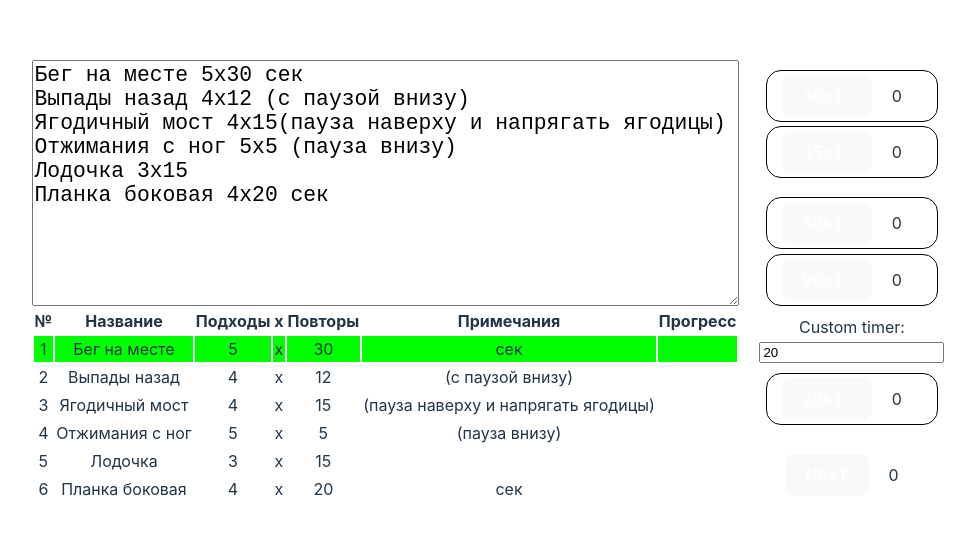
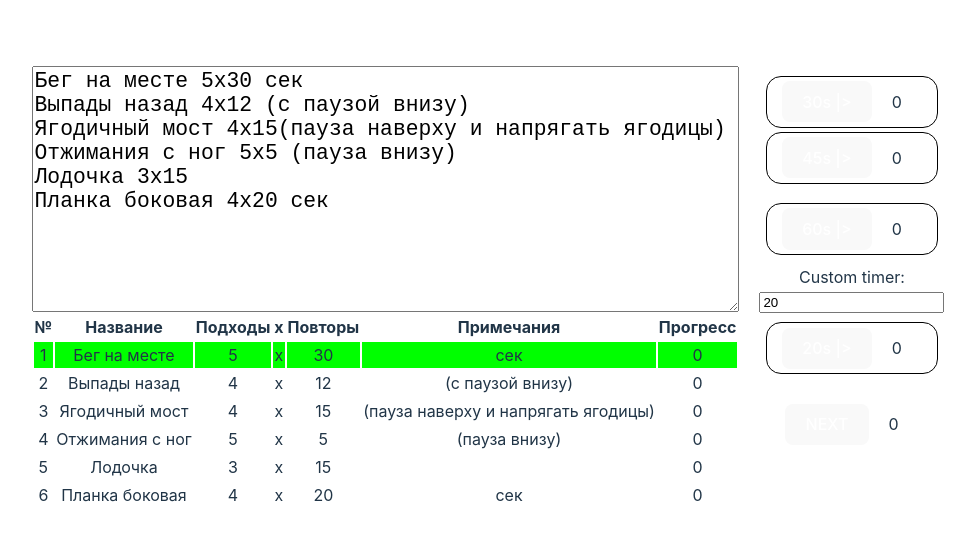
Before and after one commit to unfalse/trainings-tracker, a React (Vite) app: page / in a window 1280 px wide. Shown: the part 112-652 px from the top of the page, without its empty margins (142-1117 px from the left). Built offline with nearby package versions, Linux system fonts and the light colour scheme.

Commit message:
moved components into separate directories, fixed typescript types, refactored code to more meaningful and readable state, added comments

```diff
--- a/src/App.tsx
+++ b/src/App.tsx
@@ -1,28 +1,16 @@
-// @ts-nocheck
-/*
- * TODO:
- * - добавить поддержку упражнений с неизвестным количеством подходов - просто писать вместо повторений N, например 5хN, * при этом после строки прогресса добавить кнопку STOP для перехода к следующему упражнению (с перерывом 2 минуты)
- * - отключить поле ввода после первого нажатия NEXT
- *
- */
 import {
-  JSXElementConstructor,
-  Key,
-  ReactElement,
-  ReactFragment,
-  ReactPortal,
   useState,
   useRef,
-  useEffect,
 } from 'react';
 import {v4} from 'uuid';
 
+import { ExerciseTable } from './components/exercise-table';
+import { CustomTimer } from './components/custom-timer';
+import { TimerButton } from './components/timer-button';
+import { startAndUpdateTimer } from './funcs/start-and-update-timer';
+import { ALARM_SOUND_FILEPATH, EXERCISES_BREAK_TIME, REPEATS_BREAK_TIME } from './const';
+import { Exercise } from './types';
 import './App.css';
-
-const REPEATS_BREAK_TIME = 60;
-const EXERCISES_BREAK_TIME = 90;
-const ONE_SECOND = 1000;
-const ALARM_SOUND_FILEPATH = 'beep-6.mp3';
 
 const mockedText =
   'Бег на месте 5х30 сек\n\
@@ -32,28 +20,27 @@ const mockedText =
 Лодочка 3х15\n\
 Планка боковая 4х20 сек';
 
-const getArr = (str: string) => {
-  const records = str.split('\n');
-  const exercises = records
-    .map((record: string) => {
-      const found = Array.from(
-        record.matchAll(/(.+?)(\d+)х(\d{1,2})+(.+)?/gi),
-      )[0];
-      // console.log(record);
-      // console.log(found);
-      return found
-        ? {
-            id: v4(),
-            title: found[1],
-            times: found[2],
-            repeats: found[3],
-            after: found[4],
-            isSeconds: false,
-            progress: '',
-          }
-        : '';
-    })
-    .filter(record => record !== '');
+const getArr = (str: string): Exercise[] => {
+  const records: string[] = str.split('\n');
+  const rawArrays: RegExpMatchArray[] = records
+    .filter(record => record !== '')
+    .map((record: string) =>
+      Array.from(record.matchAll(/(.+?)(\d+)х(\d{1,2})+(.+)?/gi),)[0]
+    )
+    .filter(found => found !== undefined);
+
+  const exercises: Exercise[] =
+    rawArrays
+    .map((item) => ({
+      id: v4(),
+      title: item[1],
+      times: item[2],
+      repeats: item[3],
+      after: item[4],
+      isSeconds: false,
+      progress: 0,
+    }));
+
   return exercises;
 };
 
@@ -63,9 +50,9 @@ const App = () => {
   const [disableNext, setDisableNext] = useState(false);
   const [disableExerciseText, setDisableExerciseText] = useState(false);
   const [seconds, setSeconds] = useState(0);
-  const [currentExercise, setCurrentExercise] = useState(1);
-  const alarmSoundRef = useRef(null);
-  const exerciseDurationRef = useRef({start: 0, end: 0});
+  const [currentExerciseNumber, setCurrentExerciseNumber] = useState<number>(1);
+  const alarmSoundRef = useRef<HTMLAudioElement>(null);
+  // const exerciseDurationRef = useRef({start: 0, end: 0});
 
   const onTextChange = (e: {target: {value: any}}) => {
     const times = getArr(e.target.value);
@@ -86,51 +73,57 @@ const App = () => {
     if (!disableExerciseText) {
       setDisableExerciseText(true);
     }
-    const unchangedExercise = exercisesData.find(
-      (exercise: {times: any; progress: string | any[]}) => {
-        return Number(exercise.times) > exercise.progress.length;
-      },
+
+    // 1. Находим первое упражнение где прогресс меньше общего числа подходов
+    const exerciseInProgress = exercisesData.find(
+      (exercise: Exercise) => Number(exercise.times) > exercise.progress
     );
 
-    if (unchangedExercise) {
+    // 2. Для найденного упражнения
+    if (exerciseInProgress) {
+      // 3. Увеличиваем число выполненных подходов
       const updatedExerciseData = exercisesData.map(exercise => {
-        if (unchangedExercise.id === exercise.id) {
+        if (exerciseInProgress.id === exercise.id) {
           return {
             ...exercise,
-            progress: `${exercise.progress}${Number(
-              exercise.progress.length + 1,
-            )}`,
+            progress: exercise.progress + 1,
           };
         }
         return exercise;
       });
 
-      let breakDelay = REPEATS_BREAK_TIME;
+      let breakDelay: number = REPEATS_BREAK_TIME;
+      // 4. Если число выполненных подходов равно общему числу подходов
       if (
-        Number(unchangedExercise.times) - 1 ===
-        unchangedExercise.progress.length
+        Number(exerciseInProgress.times) - 1 ===
+        exerciseInProgress.progress
       ) {
+        // 5. Устанавливаем интервал для перерыва между упражнениями
         breakDelay = EXERCISES_BREAK_TIME;
-        const updatedCurrentExercise =
-          currentExercise + 1 > exercisesData.length ? 1 : currentExercise + 1;
-        //        console.log(updatedCurrentExercise);
-        setCurrentExercise(updatedCurrentExercise);
+        if (currentExerciseNumber + 1 > exercisesData.length) {
+          // 6. Если текущий номер упражнения больше чем общее количество упражнений,
+          // то текущий номер будет равен первому упражнению
+          setCurrentExerciseNumber(1);
+        } else {
+          // 7. Иначе текущий номер увеличиваем на 1
+          setCurrentExerciseNumber(currentExerciseNumber + 1);
+        }
       }
-
-      //      console.log(exercisesData.length);
 
       setDisableNext(true);
       setExercisesData(updatedExerciseData);
       startAndUpdateTimer(breakDelay, setSeconds, () => {
         setDisableNext(false);
-        alarmSoundRef.current.play();
+        alarmSoundRef.current?.play();
       });
     }
   };
 
   const onStopAlarm = () => {
-    alarmSoundRef.current.pause();
-    alarmSoundRef.current.currentTime = 0;
+    alarmSoundRef.current?.pause();
+    if (alarmSoundRef.current) {
+      alarmSoundRef.current.currentTime = 0;
+    }
   };
 
   const nextButtonClass = seconds > 0 ? 'active blink-bg' : '';
@@ -150,7 +143,7 @@ const App = () => {
         <ExerciseTable
           exercises={exercisesData}
           onSecondsChange={onSecondsChange}
-          currentExercise={currentExercise}
+          currentExerciseIndex={currentExerciseNumber}
         />
       </div>
 
@@ -162,7 +155,6 @@ const App = () => {
           </div>
           <div>
             <TimerButton delay={60} />
-            <TimerButton delay={90} />
           </div>
         </div>
         <CustomTimer />
@@ -187,145 +179,4 @@ const App = () => {
   );
 };
 
-// @ts-ignore
-const ExerciseTable = ({exercises, onSecondsChange, currentExercise}) => {
-  return (
-    <div>
-      <table>
-        <tbody>
-          <tr>
-            <th>№</th>
-            <th>Название</th>
-            <th>Подходы</th>
-            <th>х</th>
-            <th>Повторы</th>
-            <th className="centered-text">Примечания</th>
-
-            <th className="centered-text">Прогресс</th>
-          </tr>
-          {exercises.map(
-            (
-              exercise: {
-                id: string;
-                title: string;
-                times: string;
-                repeats: string;
-                after: string;
-                progress: string;
-              },
-              exerciseIndex: number,
-            ) => {
-              const onCheckBoxSecondsChange = () => {
-                onSecondsChange(exercise.id);
-              };
-
-              const currentRowClass =
-                currentExercise === exerciseIndex + 1
-                  ? 'exercise-table-row-active'
-                  : 'exercise-table-row-inactive';
-
-              return (
-                <tr key={exercise.id} className={currentRowClass}>
-                  <td>{exerciseIndex + 1}</td>
-                  <td>{exercise.title}</td>
-                  <td className="centered-text">{exercise.times}</td>
-                  <td>x</td>
-                  <td className="centered-text">{exercise.repeats}</td>
-                  <td className="centered-text">{exercise.after}</td>
-                  <td className="centered-text">{exercise.progress}</td>
-                </tr>
-              );
-            },
-          )}
-        </tbody>
-      </table>
-    </div>
-  );
-};
-
-const startAndUpdateTimer = (delay, setTimerState, onTimerEnd) => {
-  const start = Date.now();
-  const intervalId = setInterval(function() {
-    const delta = Math.floor((Date.now() - start) / ONE_SECOND);
-    const secondsPassed = delay - delta;
-    setTimerState(secondsPassed);
-    if (secondsPassed <= 0) {
-      // timerEndSoundRef.current.play();
-      onTimerEnd();
-      clearInterval(intervalId);
-    }
-  }, 100);
-};
-
-const CustomTimer = () => {
-  const [timerValue, setTimerValue] = useState(20);
-  const [disableInput, setDisableInput] = useState(false);
-
-  const onTimerValueChange = (e: {target: {value: string}}) => {
-    setTimerValue(e.target.value);
-  };
-
-  const onTimerStart = () => {
-    setDisableInput(true);
-  };
-
-  const onTimerFinish = () => {
-    setDisableInput(false);
-  };
-
-  return (
-    <div>
-      Custom timer:
-      <br />
-      <input
-        type="text"
-        onChange={onTimerValueChange}
-        disable={disableInput.toString()}
-        value={timerValue}
-      />
-      <TimerButton
-        delay={timerValue}
-        onStart={onTimerStart}
-        onFinish={onTimerFinish}
-      />
-    </div>
-  );
-};
-
-const TimerButton = ({delay = 60, onStart = () => {}, onFinish = () => {}}) => {
-  const [timer, setTimer] = useState(0);
-  const timerEndSoundRef = useRef(null);
-  const onTimerToggle = () => {
-    startAndUpdateTimer(delay, setTimer, () => {
-      timerEndSoundRef.current.play();
-      onFinish();
-    });
-    onStart();
-  };
-  const buttonClass = timer === 0 ? '' : 'active blink-bg';
-  const isButtonDisabled = timer > 0;
-
-  return (
-    <div className="timer-button-container">
-      <div className="timer-button__button-and-countdown-container">
-        <button
-          onClick={onTimerToggle}
-          className={buttonClass}
-          disabled={isButtonDisabled}>
-          {delay}s |&gt;
-        </button>
-        <div className="timer-button__countdown"> {timer}</div>
-
-        <span className="timer-button__copyright-container">
-          <span className="timer-button__copyright">timer (c) nopefish</span>
-        </span>
-        <audio id="alarm-sound" ref={timerEndSoundRef}>
-          <source src={ALARM_SOUND_FILEPATH} type="audio/mpeg"></source>
-          Your browser does not support the audio element.
-        </audio>
-      </div>
-    </div>
-  );
-};
-
 export default App;
--- /dev/null
+++ b/src/components/custom-timer.tsx
@@ -0,0 +1,37 @@
+import { useState } from "react";
+import { TimerButton } from "./timer-button";
+
+export const CustomTimer = () => {
+    const [timerValue, setTimerValue] = useState(20);
+    const [disableInput, setDisableInput] = useState(false);
+
+    const onTimerValueChange = (e: {target: {value: string}}) => {
+      setTimerValue(Number(e.target.value));
+    };
+
+    const onTimerStart = () => {
+      setDisableInput(true);
+    };
+
+    const onTimerFinish = () => {
+      setDisableInput(false);
+    };
+
+    return (
+      <div>
+        Custom timer:
+        <br />
+        <input
+          type="text"
+          onChange={onTimerValueChange}
+          disabled={disableInput}
+          value={timerValue}
+        />
+        <TimerButton
+          delay={timerValue}
+          onStart={onTimerStart}
+          onFinish={onTimerFinish}
+        />
+      </div>
+    );
+  };
--- /dev/null
+++ b/src/components/exercise-table.tsx
@@ -0,0 +1,52 @@
+import { Exercise, ExerciseTableParams } from "../types";
+
+export const ExerciseTable = ({ exercises, onSecondsChange, currentExerciseIndex }: ExerciseTableParams) => {
+  const renderExercises = () => {
+    return (exercises.map((
+      exercise: Exercise,
+      exerciseIndex: number,
+    ) => {
+      const onCheckBoxSecondsChange = () => {
+        onSecondsChange(exercise.id);
+      };
+
+      const currentRowClass =
+        currentExerciseIndex === exerciseIndex + 1
+          ? 'exercise-table-row-active'
+          : 'exercise-table-row-inactive';
+
+      return (
+        <tr key={exercise.id} className={currentRowClass}>
+          <td>{exerciseIndex + 1}</td>
+          <td>{exercise.title}</td>
+          <td className="centered-text">{exercise.times}</td>
+          <td>x</td>
+          <td className="centered-text">{exercise.repeats}</td>
+          <td className="centered-text">{exercise.after}</td>
+          <td className="centered-text">{exercise.progress}</td>
+        </tr>
+      );
+    },
+    ))
+  };
+
+  return (
+    <div>
+      <table>
+        <tbody>
+          <tr>
+            <th>№</th>
+            <th>Название</th>
+            <th>Подходы</th>
+            <th>х</th>
+            <th>Повторы</th>
+            <th className="centered-text">Примечания</th>
+
+            <th className="centered-text">Прогресс</th>
+          </tr>
+          {renderExercises()}
+        </tbody>
+      </table>
+    </div>
+  );
+};
--- /dev/null
+++ b/src/components/timer-button.tsx
@@ -0,0 +1,40 @@
+import { useRef, useState } from "react";
+
+import { startAndUpdateTimer } from "../funcs/start-and-update-timer";
+import { ALARM_SOUND_FILEPATH } from "../const";
+
+export const TimerButton = ({delay = 60, onStart = () => {}, onFinish = () => {}}) => {
+    const [timer, setTimer] = useState(0);
+    const timerEndSoundRef = useRef<HTMLAudioElement>(null);
+    const onTimerToggle = () => {
+      startAndUpdateTimer(delay, setTimer, () => {
+        timerEndSoundRef.current?.play();
+        onFinish();
+      });
+      onStart();
+    };
+    const buttonClass = timer === 0 ? '' : 'active blink-bg';
+    const isButtonDisabled = timer > 0;
+
+    return (
+      <div className="timer-button-container">
+        <div className="timer-button__button-and-countdown-container">
+          <button
+            onClick={onTimerToggle}
+            className={buttonClass}
+            disabled={isButtonDisabled}>
+            {delay}s |&gt;
+          </button>
+          <div className="timer-button__countdown"> {timer}</div>
+
+          <span className="timer-button__copyright-container">
+            <span className="timer-button__copyright">timer (c) nopefish</span>
+          </span>
+          <audio id="alarm-sound" ref={timerEndSoundRef}>
+            <source src={ALARM_SOUND_FILEPATH} type="audio/mpeg"></source>
+            Your browser does not support the audio element.
+          </audio>
+        </div>
+      </div>
+    );
+  };
--- /dev/null
+++ b/src/const.ts
@@ -0,0 +1,12 @@
+/** Флаг разработки, если равен 1, то используются короткие интервалы
+ * если равен 0, то используются полные интервалы (60 и 90)
+ */
+const DEV = 1;
+
+/** Количество секунд для перерыва между подходами */
+export const REPEATS_BREAK_TIME = DEV === 1 ? 1 : 60;
+
+/** Количество секунд для перерыва между упражнениями */
+export const EXERCISES_BREAK_TIME = DEV === 1 ? 2 : 90;
+export const ONE_SECOND = 1000;
+export const ALARM_SOUND_FILEPATH = 'beep-6.mp3';
--- /dev/null
+++ b/src/funcs/start-and-update-timer.ts
@@ -0,0 +1,15 @@
+import { ONE_SECOND } from "../const";
+
+export const startAndUpdateTimer = (delay: number, setTimerState: Function, onTimerEnd: Function) => {
+    const start = Date.now();
+    const intervalId = setInterval(function() {
+      const delta = Math.floor((Date.now() - start) / ONE_SECOND);
+      const secondsPassed = delay - delta;
+      setTimerState(secondsPassed);
+      if (secondsPassed <= 0) {
+        // timerEndSoundRef.current.play();
+        onTimerEnd();
+        clearInterval(intervalId);
+      }
+    }, 100);
+  };
--- /dev/null
+++ b/src/types.ts
@@ -0,0 +1,25 @@
+export type Exercise = {
+    id: string;
+
+    /** Название упражнения */
+    title: string;
+
+    /** Подходы */
+    times: string;
+
+    /** Повторения */
+    repeats: string;
+
+    /** Примечания */
+    after: string;
+
+    /** Число выполненных подходов */
+    progress: number;
+    isSeconds: boolean;
+};
+
+export type ExerciseTableParams = {
+    exercises: Array<Exercise>;
+    onSecondsChange: Function;
+    currentExerciseIndex: number;
+};
```
